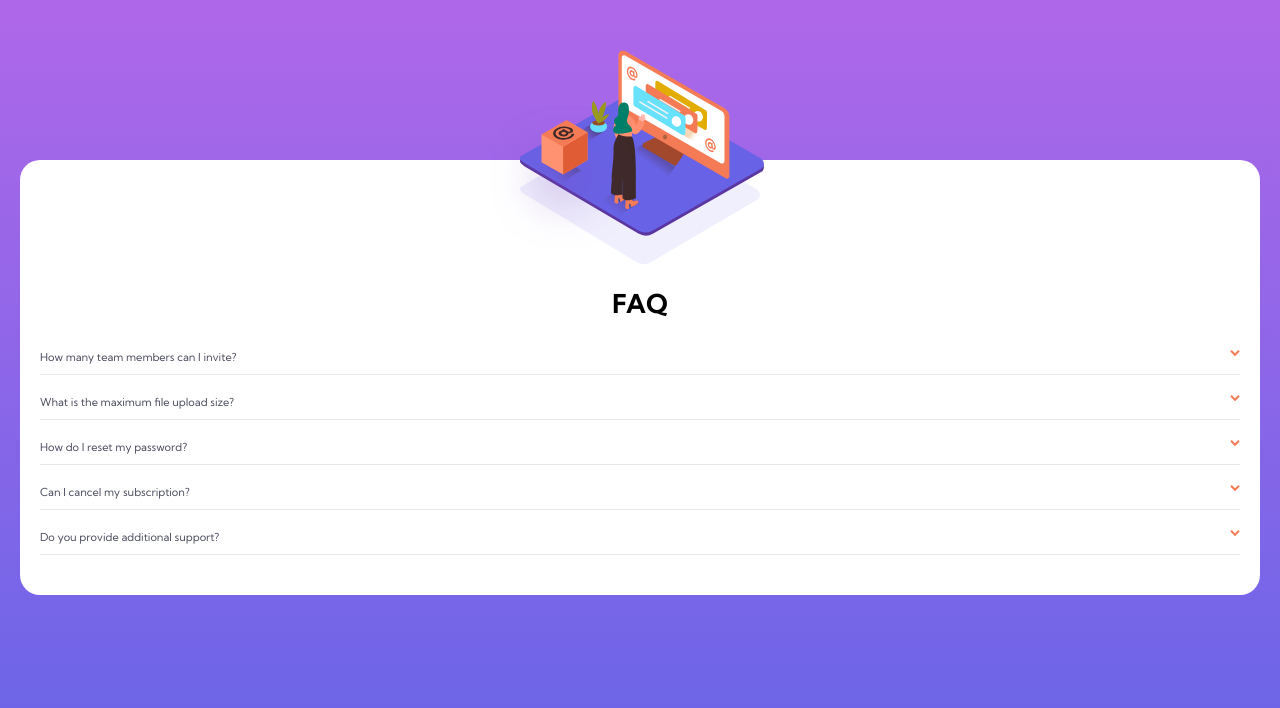
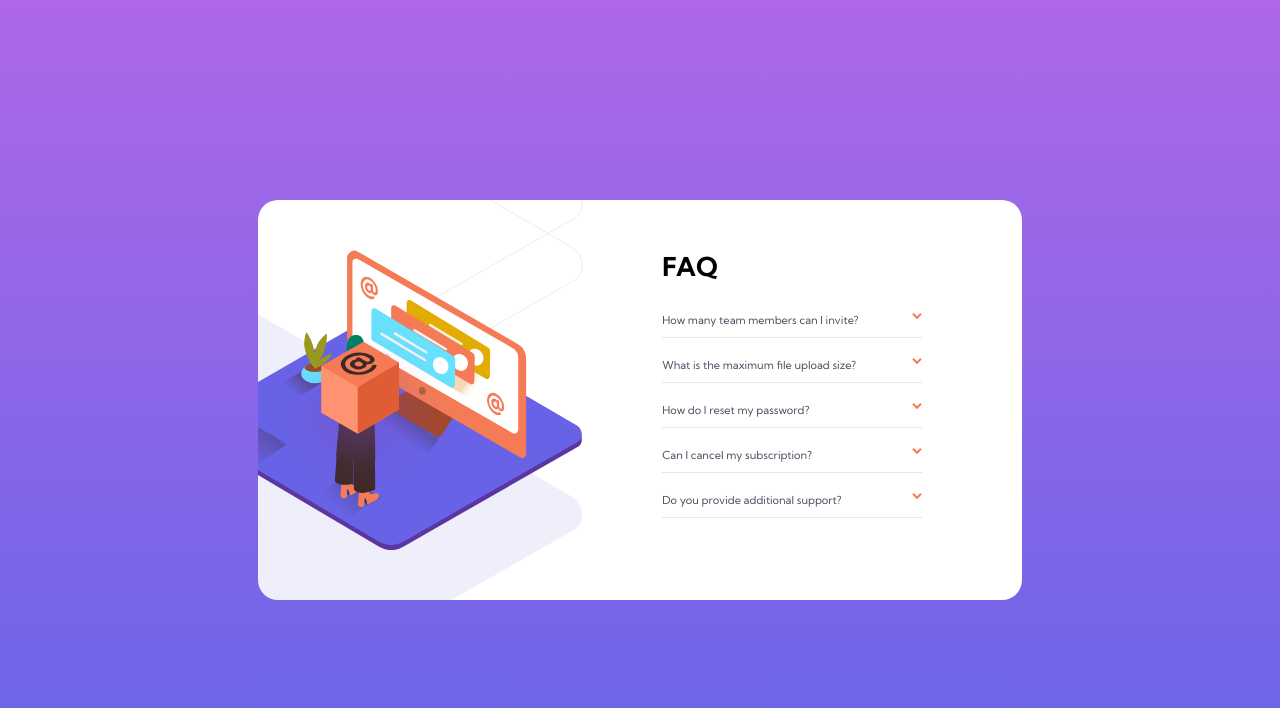
Before and after one commit to masakidev/faq-accordion-card-main, a plain HTML site: page public/index.html in a window 1280 px wide. Drawn offline with Linux system fonts and the light colour scheme.

Commit message:
faq-accordion-card-main

```diff
--- a/public/index.html
+++ b/public/index.html
@@ -12,13 +12,16 @@
     <div class="card">
       <div class="card__img-container">
         <img class="card__img" src="./images/illustration-woman-online-mobile.svg" alt="illustration woman online">
+        <img class="card__img-desktop" src="./images/illustration-woman-online-desktop.svg" alt="illustration woman online">
+        <img class="card__img-box-desktop" src="./images/illustration-box-desktop.svg" alt="illustration box">
       </div>
+      <div>
         <h1 class="card__title">
           Faq
         </h1>
         <div class="card__section">
           <div class="card__question">
-          <h2 class="card__question-title">
+            <h2 class="card__question-title" id="card__question-title-1">
               How many team members can I invite?
             </h2>
             <img class="card__question-img" id="btn-answer-1" src="./images/icon-arrow-down.svg" alt="icon arrow">
@@ -31,7 +34,7 @@
         </div>
         <div class="card__section">
           <div class="card__question">
-          <h2 class="card__question-title">
+            <h2 class="card__question-title" id="card__question-title-2">
               What is the maximum file upload size?
             </h2>
             <img class="card__question-img" id="btn-answer-2" src="./images/icon-arrow-down.svg" alt="icon arrow">
@@ -44,7 +47,7 @@
         </div>
         <div class="card__section">
           <div class="card__question">
-          <h2 class="card__question-title">
+            <h2 class="card__question-title" id="card__question-title-3">
               How do I reset my password?
             </h2>
             <img class="card__question-img" id="btn-answer-3" src="./images/icon-arrow-down.svg" alt="icon arrow">
@@ -57,7 +60,7 @@
         </div>
         <div class="card__section">
           <div class="card__question">
-          <h2 class="card__question-title">
+            <h2 class="card__question-title"  id="card__question-title-4">
               Can I cancel my subscription?
             </h2>
           <img class="card__question-img" id="btn-answer-4" src="./images/icon-arrow-down.svg" alt="icon arrow">
@@ -70,7 +73,7 @@
         </div>
         <div class="card__section">
           <div class="card__question">
-          <h2 class="card__question-title">
+            <h2 class="card__question-title" id="card__question-title-5">
               Do you provide additional support?
             </h2>
             <img class="card__question-img" id="btn-answer-5" src="./images/icon-arrow-down.svg" alt="icon arrow">
@@ -81,6 +84,8 @@
             </p>
           </div>
       </div>
+
+      </div>
     </div>
   </div>
   <script src="./js/index.js"></script>
--- a/public/js/index.js
+++ b/public/js/index.js
@@ -10,24 +10,38 @@ const $btnAnswer3 = document.getElementById('btn-answer-3');
 const $btnAnswer4 = document.getElementById('btn-answer-4');
 const $btnAnswer5 = document.getElementById('btn-answer-5');
 
+const $titleAnswer1 = document.getElementById('card__question-title-1');
+const $titleAnswer2 = document.getElementById('card__question-title-2');
+const $titleAnswer3 = document.getElementById('card__question-title-3');
+const $titleAnswer4 = document.getElementById('card__question-title-4');
+const $titleAnswer5 = document.getElementById('card__question-title-5');
+
 $btnAnswer1.addEventListener('click', () => {
   $answer1.classList.toggle('card__answer--is-active');
   $btnAnswer1.classList.toggle('card__question-img--is-active');
-
+  $titleAnswer1.classList.toggle('card__question-title--is-active');
 })
 
 $btnAnswer2.addEventListener('click', () => {
   $answer2.classList.toggle('card__answer--is-active');
+  $btnAnswer2.classList.toggle('card__question-img--is-active');
+  $titleAnswer2.classList.toggle('card__question-title--is-active');
 })
 
 $btnAnswer3.addEventListener('click', () => {
   $answer3.classList.toggle('card__answer--is-active');
+  $btnAnswer3.classList.toggle('card__question-img--is-active');
+  $titleAnswer3.classList.toggle('card__question-title--is-active');
 })
 
 $btnAnswer4.addEventListener('click', () => {
   $answer4.classList.toggle('card__answer--is-active');
+  $btnAnswer4.classList.toggle('card__question-img--is-active');
+  $titleAnswer4.classList.toggle('card__question-title--is-active');
 })
 
 $btnAnswer5.addEventListener('click', () => {
   $answer5.classList.toggle('card__answer--is-active');
+  $btnAnswer5.classList.toggle('card__question-img--is-active');
+  $titleAnswer5.classList.toggle('card__question-title--is-active');
 })
--- a/src/components/_card.scss
+++ b/src/components/_card.scss
@@ -6,11 +6,26 @@
   background-position: center;
   background-position: top;
   border-radius: 2rem;
+  @media screen and (min-width: 768px) {
+    max-width: 800px;
+    padding: 5rem 10rem 5rem 8rem;
+    margin: auto;
+    display: flex;
+    gap: 8rem;
+    background-image: url("../../public/images/bg-pattern-desktop.svg");
+    background-repeat: no-repeat;
+    background-position: center;
+    background-position-x: -47.5rem;
+    background-position-y: -24.4rem;
+    background-size: 800px;
+    overflow: hidden;
+  }
 }
 
 .card__img-container {
   display: flex;
   justify-content: center;
+  align-items: center;
 }
 
 .card__img {
@@ -18,6 +33,29 @@
   padding-right: 2.6rem;
   margin-top: -13rem;
   margin-bottom: 3.5rem;
+  @media screen and (min-width: 768px) {
+    display: none;
+  }
+}
+
+.card__img-desktop {
+  display: none;
+  @media screen and (min-width: 768px) {
+    height: 300px;
+    display: block;
+    margin-left: -15rem;
+  }
+}
+
+.card__img-box-desktop {
+  display: none;
+  @media screen and (min-width: 768px) {
+    height: 160px;
+    position: absolute;
+    display: block;
+    margin-left: -20rem;
+    margin-top: 4rem;
+  }
 }
 
 .card__title {
@@ -25,11 +63,17 @@
   text-transform: uppercase;
   text-align: center;
   margin-bottom: 3rem;
+  @media screen and (min-width: 768px) {
+    text-align: left;
+  }
 }
 
 .card__section {
   border-bottom: 1px solid $lightGrayishBlue;
   margin-bottom: 2rem;
+  @media screen and (min-width: 768px) {
+    width: 260px;
+  }
 }
 
 .card__question {
@@ -42,6 +86,10 @@
   font-size: 1.1rem;
   font-weight: 400;
   color: $veryDarkGrayishBlue;
+}
+
+.card__question-title--is-active {
+  font-weight: 700;
 }
 
 .card__question-img {
@@ -60,6 +108,7 @@
 .card__answer--is-active {
   padding-bottom: 1rem;
   display: block;
+  color: $darkGrayishBlue;
   animation: answer-active 0.5s ease;
 }
 
--- a/src/components/_wrapper.scss
+++ b/src/components/_wrapper.scss
@@ -1,5 +1,11 @@
 .wrapper {
   height: 100vh;
-  padding: 16rem 2rem 8rem 2rem;
+  display: flex;
+  justify-content: center;
+  align-items: center;
+  padding: 16rem 2rem 4rem 2rem;
   background: linear-gradient(180deg, $softViolet, $softBlue);
+  @media screen and(min-width: 768px) {
+    padding: 0;
+  }
 }
```
Also changed, not shown: public/css/index.css, 1 other file. Lines whose indentation alone changed are shown as unchanged.
